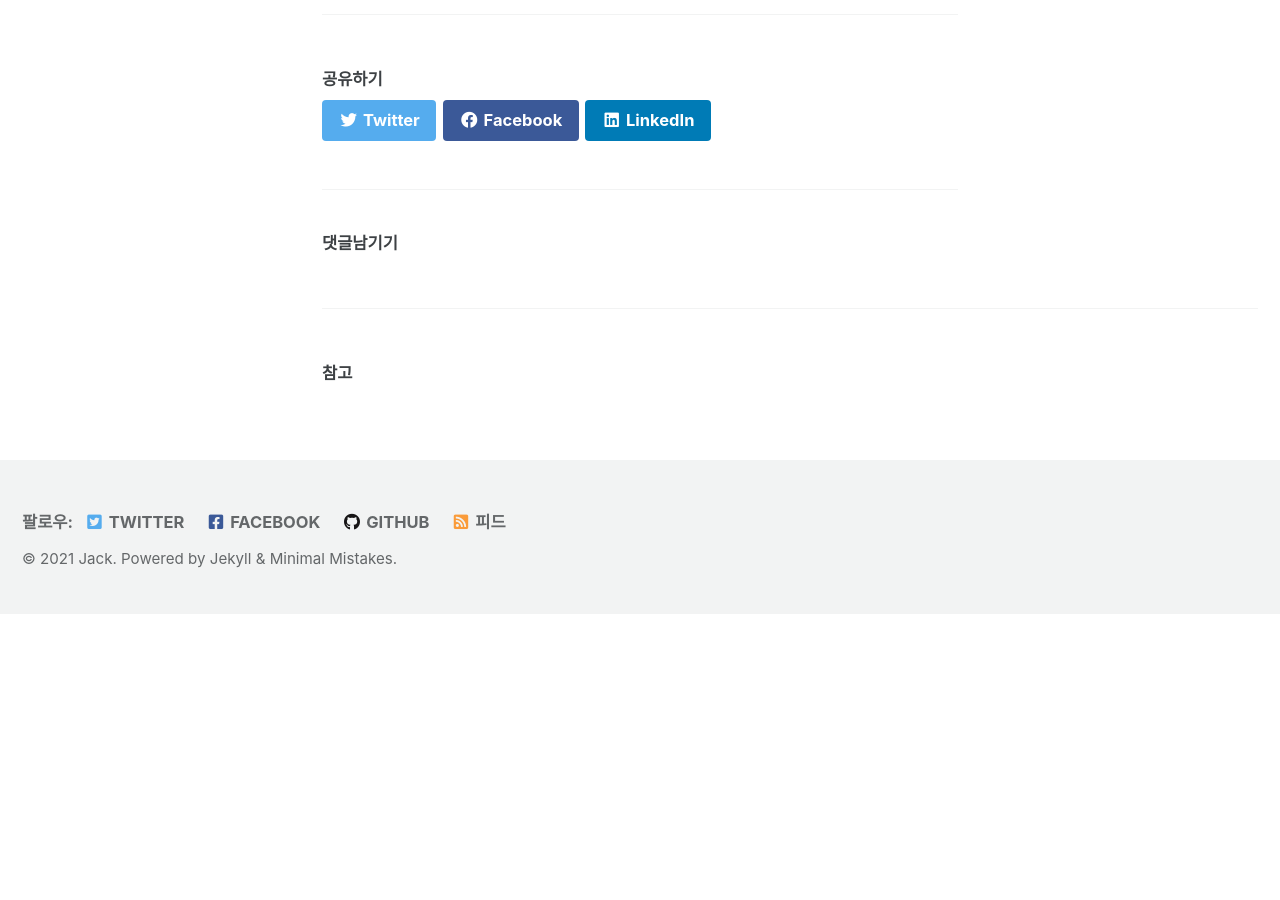
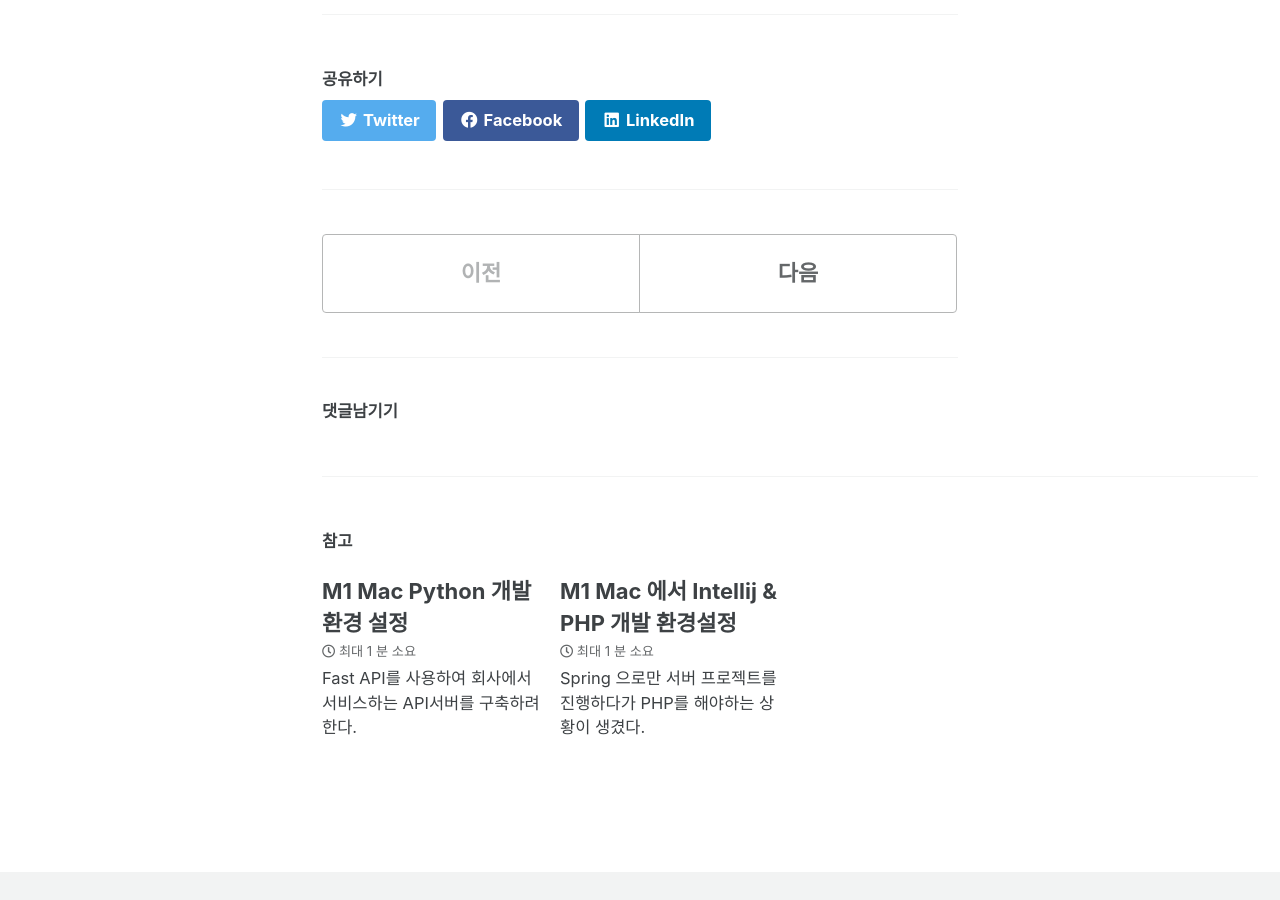
Before and after one commit to chozzaDev/chozzaDev.github.io, a Jekyll site: the page built from _posts/2021-06-06-setup-flutter.markdown, in a window 1280 px wide and 900 px high, scrolled down 1926 px. Built offline with Jekyll 4.4.1, drawn with Linux system fonts in a browser that asks for light colours; cached includes are drawn as plain includes; before the commit the page ends 2540 px from its top, so only the background shows below that.

Commit message:
임시 커밋

````diff
--- a/_posts/2021-06-06-setup-flutter.markdown
+++ b/_posts/2021-06-06-setup-flutter.markdown
@@ -5,7 +5,7 @@ categories: flutter
 ---
 
 
-1. XCode
+1. XCode``
   * App Store에서 검색하여 설치
   * 실행하여 라이센스 동의
 
--- /dev/null
+++ b/_posts/2021-06-07-setup-php.markdown
@@ -0,0 +1,18 @@
+---
+title:  "M1 Mac 에서 Intellij & PHP 개발 환경설정"
+date:   2021-06-07 10:16:41 +0900
+categories: php
+---
+
+Spring 으로만 서버 프로젝트를 진행하다가 PHP를 해야하는 상황이 생겼다.
+
+한번도 해보지 않았지만 꼭 해야만 하는 상황이라 어쩔 수 없이 공부하여 설정해 본다.
+
+구성은 Intellij + PHP 로 진행할 것이다.
+
+
+1. PHP 설치
+  * ```brew install php```
+  * ```pecl install xdebug```
+2. Intellij 에 plugin 을 검색하여 PHP 플러그인을 설치 (재기동 필요)
+3.
--- /dev/null
+++ b/_posts/2021-06-10-setup-python.markdown
@@ -0,0 +1,18 @@
+---
+title:  "M1 Mac Python 개발 환경 설정"
+date:   2021-06-10 08:00:12 +0900
+categories: python
+---
+
+Fast API를 사용하여 회사에서 서비스하는 API서버를 구축하려 한다.
+
+지금까지 14년간 Java를 써온 나에게는 새로운 도전이며 즐거움일 것이다.
+
+지금 쓰는 장비가 Macbook Pro 13 M1 이기에 M1 기준으로 진행한다.
+
+# Python 설치에 앞서...
+### Homebrew
+
+공식 홈페이지 : https://brew.sh/index_ko
+
+![버전확인](/assets/images/2021/06/20210610_10.png "버전확인 결과")
````
Also changed, not shown: assets/images/2021/06/20210610_01.png (added).
